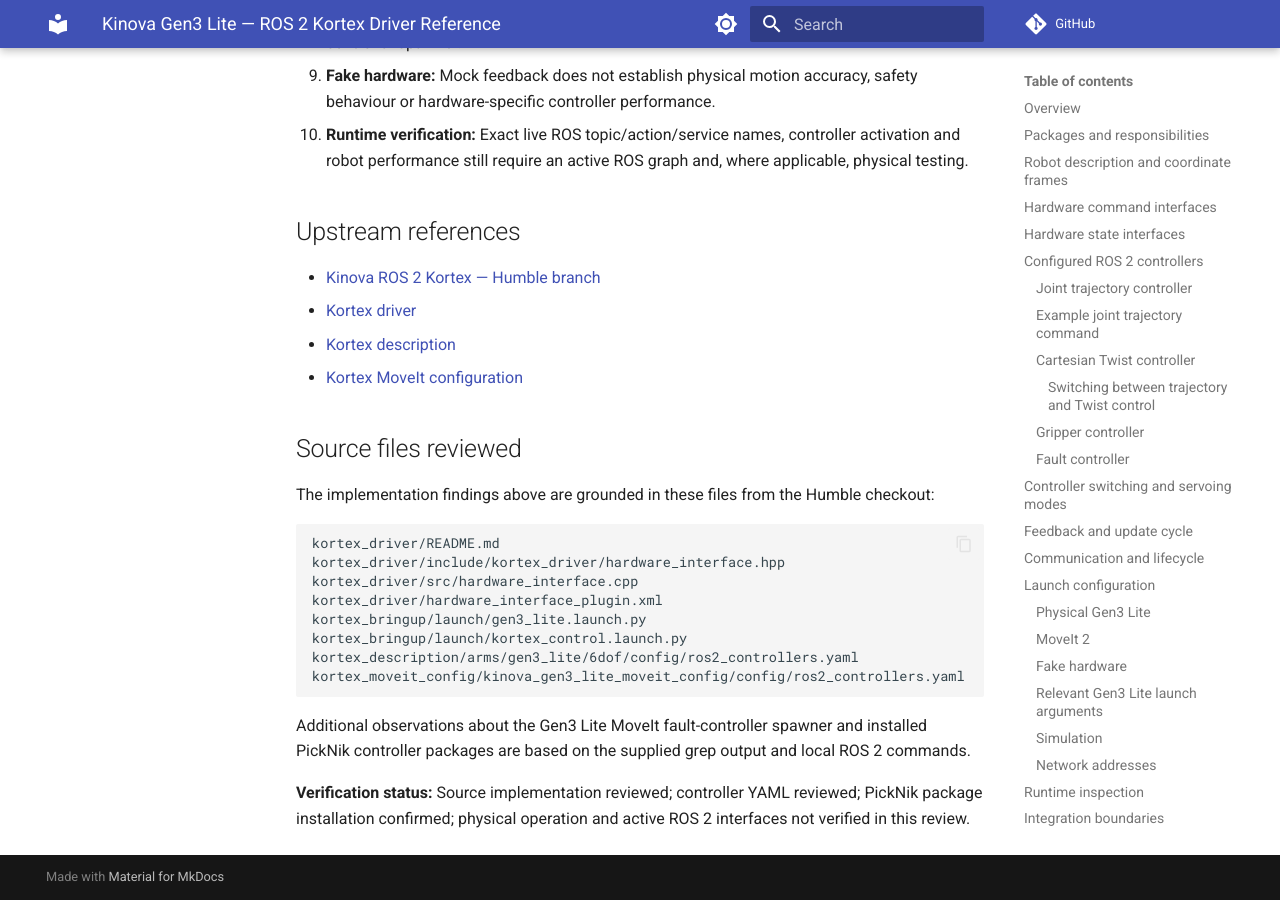
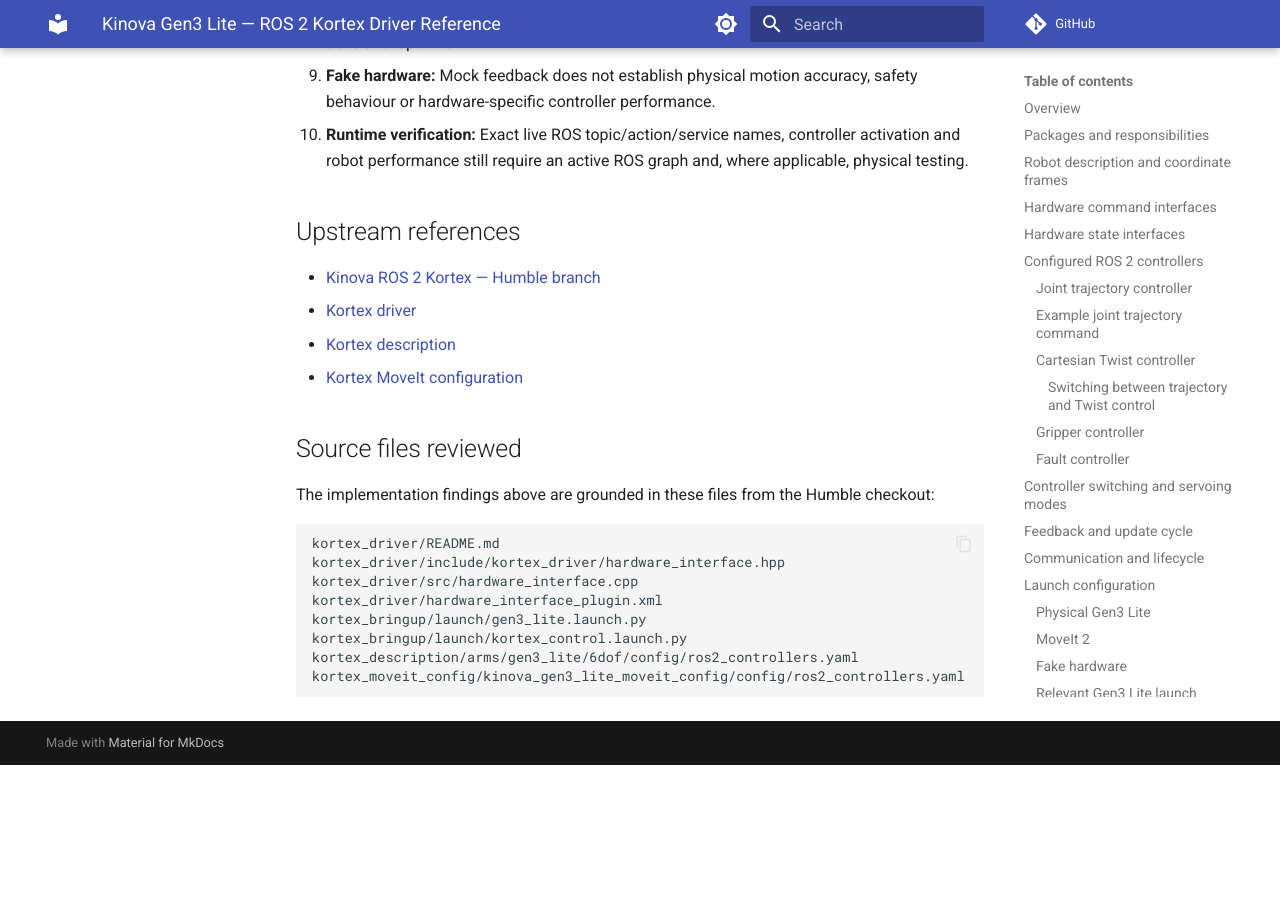
Before and after one commit to Jeremy-Allan/ROS2-middleware, an MkDocs documentation site: the page built from docs/technical/kinova-drivers.md, in a window 1280 px wide and 900 px high, scrolled down 13107 px. Built offline with MkDocs 1.6.1 and Material for MkDocs 9.7.7, drawn with Linux system fonts in a browser that asks for light colours; comment, search, counter and statistics services are not loaded; after the commit the page ends 13872 px from its top, so only the background shows below that.

Commit message:
Update kinova-drivers.md

````diff
--- a/docs/technical/kinova-drivers.md
+++ b/docs/technical/kinova-drivers.md
@@ -393,7 +393,3 @@
 kortex_description/arms/gen3_lite/6dof/config/ros2_controllers.yaml
 kortex_moveit_config/kinova_gen3_lite_moveit_config/config/ros2_controllers.yaml
 ```
-
-Additional observations about the Gen3 Lite MoveIt fault-controller spawner and installed PickNik controller packages are based on the supplied grep output and local ROS 2 commands.
-
-**Verification status:** Source implementation reviewed; controller YAML reviewed; PickNik package installation confirmed; physical operation and active ROS 2 interfaces not verified in this review.
````
